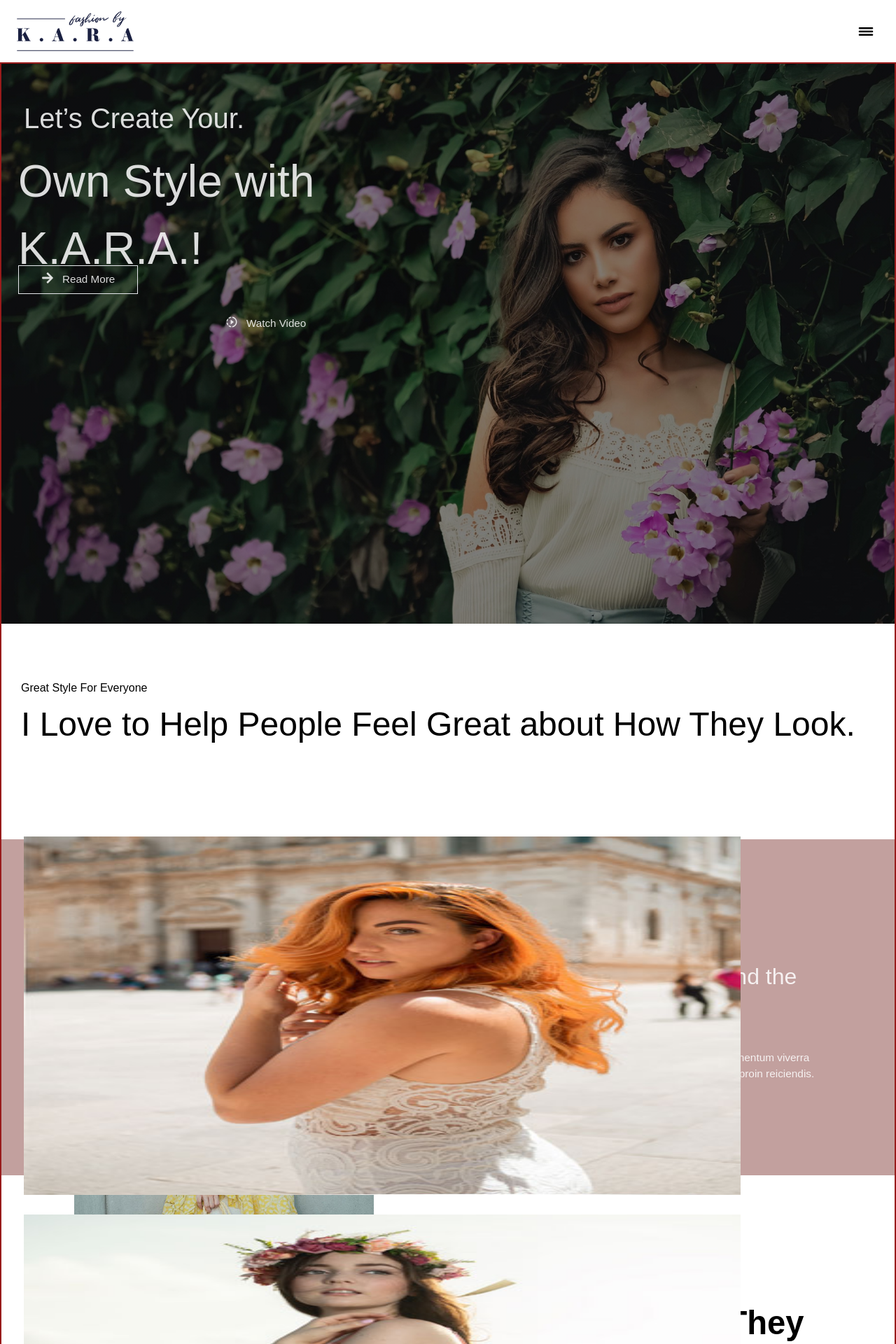
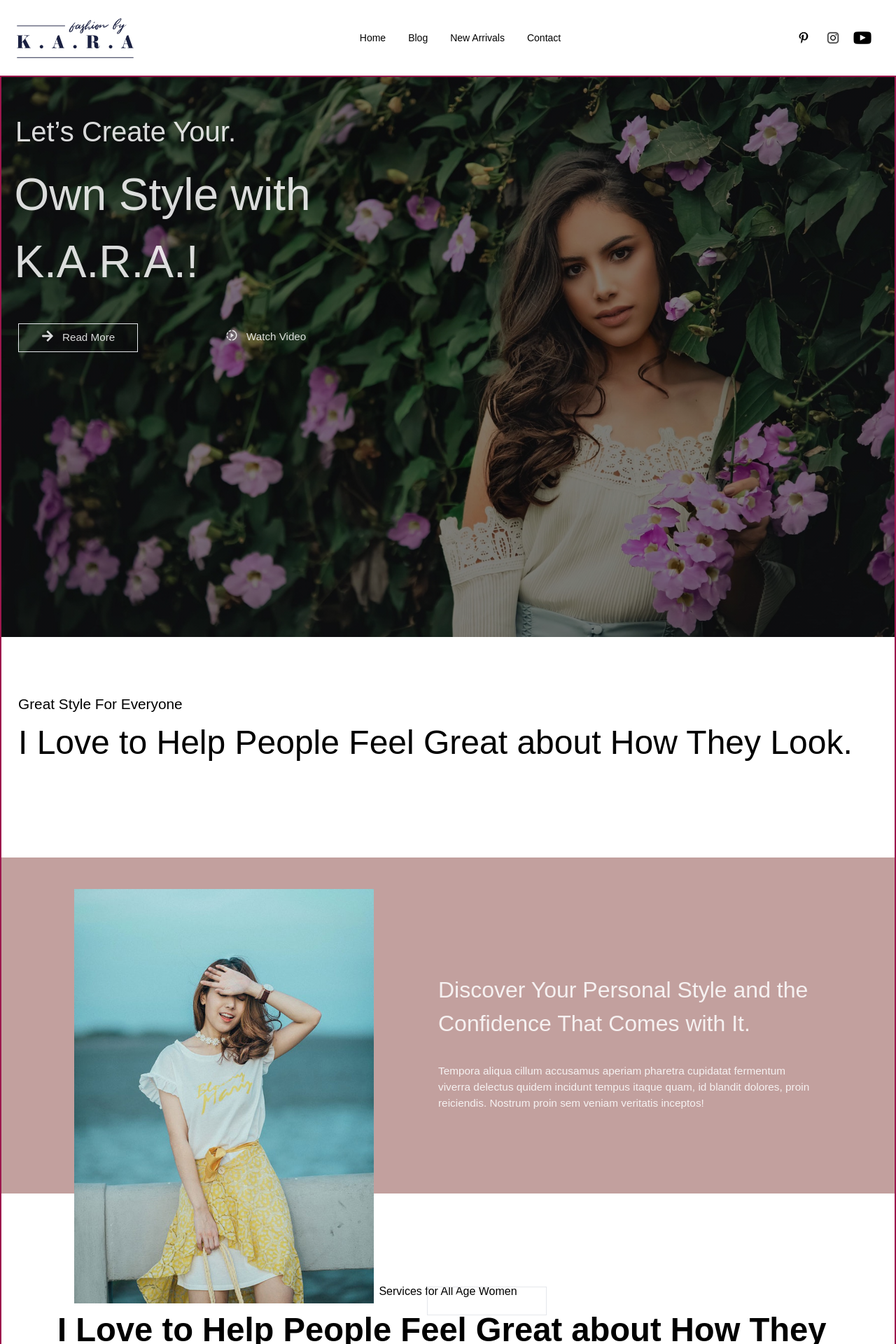
Before and after one commit to santoshinikeelu/ecommerce, a React (Vite) app: page / in a window 1280 px wide. Shown: the top 1920 px of the page at 70% size. Built offline with nearby package versions, Linux system fonts and the light colour scheme; a web font is replaced by a local one.

Commit message:
responsive

```diff
--- a/package.json
+++ b/package.json
@@ -12,7 +12,8 @@
   "dependencies": {
     "react": "^18.2.0",
     "react-dom": "^18.2.0",
-    "react-icons": "^5.0.1"
+    "react-icons": "^5.0.1",
+    "react-router-dom": "^6.22.3"
   },
   "devDependencies": {
     "@types/react": "^18.2.66",
--- a/src/App.jsx
+++ b/src/App.jsx
@@ -5,18 +5,19 @@
 
 function App() {
   return (
-    <div className="flex flex-col gap-0 w-[100vw] border-2 border-red-800">
+    <>
+      <div className="flex flex-col gap-0  w-full border-2 border-pink-800  ">
         <div class=" relative parallax-container grid grid-cols-3 ">
           <div className="col-span-1">
             <h1
               className="text-white/85
-         text-[1.8rem]  md:text-[1.5rem] lg:text-[2rem] xl:text-[2.5rem]  absolute top-12 left-8"
+         text-[1.8rem]  md:text-[2rem] lg:text-[2rem] xl:text-[2.5rem]  absolute top-12 left-5"
             >
               Let’s Create Your.
             </h1>
             <div
               className="text-white/85
-         text-[2.5rem]  md:text-[2.5rem] lg:text-[3rem] xl:text-[4rem] absolute top-[7.5rem] left-[1.5rem] "
+         text-[2.5rem]  md:text-[3rem] lg:text-[3rem] xl:text-[4rem] absolute top-[7.5rem] left-[1.15rem] "
             >
               <div className=" flex justify-center items-start flex-col">
                 <span> Own Style with </span>
@@ -26,7 +27,7 @@
             <div className="flex flex-col sm:flex-col md:flex-row  lg:flex-row  xl:flex-row  ">
               <button
                 class="border-[0.05rem] text-white/85
-         text-[0.95rem]  absolute top-[18rem] left-6 px-[2rem] py-[0.5rem] transition ease-in-out delay-50 hover:-translate-y-1 hover:scale-110  duration-50 "
+         text-[0.95rem]  absolute top-[18rem] md:top-[22rem] left-6 px-[2rem] py-[0.5rem] transition ease-in-out delay-50 hover:-translate-y-1 hover:scale-110  duration-50 "
               >
                 <div className=" flex justify-center items-start flex-row gap-3 ">
                   <span>
@@ -52,39 +53,40 @@
           </div>
         </div>
         <div className="  relative  ">
-        <div className="pl-7 mt-[4rem] md:mt-[5rem] lg:mt-[5rem] xl:mt-[5rem] text-[1rem] font-light">
+          <div className="flex px-[1.5rem] items-start mt-[4rem] md:mt-[4rem] lg:mt-[5rem] xl:mt-[5rem] text-[1rem] md:text-[1.3rem] font-light ">
             Great Style For Everyone
           </div>
-        <div className="pl-7 mt-[0.75rem] md:mt-[0.25rem] lg:mt-[0.25rem] xl:mt-[0.25rem] text-[1.8rem]  md:text-[3rem] lg:text-[3rem] xl:text-[3rem]">
+          <div className="px-[1.5rem]  mt-[0.75rem] md:mt-[0.75rem] lg:mt-[0.25rem] xl:mt-[0.25rem] text-[1.8rem]  md:text-[3rem] lg:text-[3rem] xl:text-[3rem] ">
             I Love to Help People Feel Great about How They Look.
           </div>
-        <div className="bg-[#C2A09E] h-[52rem] w-full md:h-[30rem] lg:h-[30rem] xl:h-[30rem] mt-[10rem]  md:mt-[8rem] lg:mt-[8rem] xl:mt-[8rem]  ">
+          <div className="bg-[#C2A09E] h-[52rem] w-full md:h-[30rem] lg:h-[30rem] xl:h-[30rem] mt-[10rem]  md:mt-[4rem] lg:mt-[8rem] xl:mt-[8rem]  ">
             <div className=" "></div>
-          <div className="absolute px-[2.5rem] md:left-[4rem] lg:left-[4rem] xl:left-[4rem] top-[20rem]">
+            <div className="absolute px-[2.5rem] md:left-[1rem] lg:left-[4rem] xl:left-[4rem] top-[20rem] md:top-[22.5rem] ">
               <img
-              className=" h-[23rem] md:h-[37rem] lg:h-[37rem] xl:h-[37rem]"
+                className=" h-[23rem] md:h-[25rem] lg:h-[37rem] xl:h-[37rem]"
                 src="/the-model.jpg"
                 alt="Image"
               />
             </div>
             <div
-            className="absolute left-[1.3rem] md:left-[38rem] lg:left-[38rem] xl:left-[38rem] top-[44rem] md:top-[30rem] lg:top-[30rem] xl:top-[30rem]  text-white/85
-         text-[2rem] md:text-[2rem] lg:text-[2rem] xl:text-[2rem]  md:mr-[6rem] lg:mr-[6rem] xl:mr-[6rem] "
+              className="absolute px-[1rem] md:left-[22rem] lg:left-[38rem] xl:left-[38rem] top-[44rem] md:top-[25rem] lg:top-[30rem] xl:top-[30rem]  text-white/85
+         text-[2rem] md:text-[1.5rem] lg:text-[2rem] xl:text-[2rem]  md:mr-[6rem] lg:mr-[6rem] xl:mr-[6rem] "
             >
-            Discover Your Personal Style and the Confidence That Comes with It.
+              Discover Your Personal Style and the Confidence That Comes with
+              It.
             </div>
             <div
-            className="absolute left-[1.3rem] md:left-[38rem] lg:left-[38rem] xl:left-[38rem] top-[58rem] md:top-[38rem] lg:top-[38rem] xl:top-[38rem]  text-white/85
-         text-[1rem] md:text-[0.96rem] lg:text-[0.96rem] xl:text-[0.96rem] mr-4 md:mr-[6rem] lg:mr-[6rem] xl:mr-[6rem]"
+              className="absolute px-[1rem] md:left-[22rem] lg:left-[38rem] xl:left-[38rem] top-[59.5rem] md:top-[33rem] lg:top-[38rem] xl:top-[38rem]  text-white/85
+         text-[1rem] md:text-[0.8rem] lg:text-[0.96rem] xl:text-[0.96rem] mr-4 md:mr-[6rem] lg:mr-[6rem] xl:mr-[6rem]"
             >
-            Tempora aliqua cillum accusamus aperiam pharetra cupidatat fermentum
-            viverra delectus quidem incidunt tempus itaque quam, id blandit
-            dolores, proin reiciendis. Nostrum proin sem veniam veritatis
-            inceptos!
+              Tempora aliqua cillum accusamus aperiam pharetra cupidatat
+              fermentum viverra delectus quidem incidunt tempus itaque quam, id
+              blandit dolores, proin reiciendis. Nostrum proin sem veniam
+              veritatis inceptos!
             </div>
 
             <button
-            class="absolute left-[1.3rem] md:left-[38rem] lg:left-[38rem] xl:left-[38rem] top-[70rem] md:top-[58rem] lg:top-[58rem] xl:top-[58rem] border-[0.05rem] text-white/85
+              class="absolute left-[1rem] md:left-[23rem] lg:left-[38rem] xl:left-[38rem] top-[72rem] md:top-[42rem] lg:top-[58rem] xl:top-[58rem] border-[0.05rem] text-white/85
          text-[0.95rem]  px-[2rem] py-[0.5rem] transition ease-in-out delay-50 hover:-translate-y-1 hover:scale-110  duration-50 "
             >
               <div className=" flex justify-center items-start flex-row gap-3">
@@ -97,69 +99,91 @@
             </button>
           </div>
         </div>
-        <div className=" mt-[5rem]  md:mt-[8rem] lg:mt-[8rem] xl:mt-[8rem]  flex flex-col  items-center">
-          <div className="mx-[2rem]">Services for All Age Women</div>
-          <div className="text-[1.5rem]  md:text-[2.95rem] lg:text-[2.95rem] xl:text-[2.95rem] mt-6 font-bold mx-[3rem]">
+        <div className=" mt-[4rem]  md:mt-[4rem] lg:mt-[8rem]  flex flex-col  ">
+          <div className="mx-[2rem] md:flex justify-center items-center ">
+            Services for All Age Women
+          </div>
+          <div className="text-[1.5rem]  md:text-[2rem] lg:text-[2.95rem] mt-4 md:mt-2 font-bold mx-[2rem] md:mx-[5rem]   ">
             I Love to Help People Feel Great about How They Look.
           </div>
         </div>
-        <div className="relative flex flex-col sm:flex-col md:flex-col lg:flex xl:flex  lg:justify-center gap-7 my-10 h-[80vh] w-[100vw] mx-[2rem]  ">
-          <img className="h-[100%] w-[80%]  sm:h-[80%] md:h-[80%] lg:h-[80%] xl:h-[80%] " src="/first.jpg" alt="Image" />
-          <img className="h-[100%] w-[80%] sm:h-[90%] md:h-[90%] lg:h-[90%] xl:h-[90%] " src="/model-2.jpg" alt="Image" />
-          <img className="h-[100%] w-[80%] " src="/model-3.jpg" alt="Image" />
-          <img className="h-[100%] w-[80%] sm:h-[80%] md:h-[80%] lg:h-[80%] xl:h-[80%] " src="/model-4.jpg" alt="Image" />
+        <div className="relative flex flex-col w-[79vw] mx-auto sm:w-[85vw] sm:flex-col md:flex-row lg:flex items-center  lg:justify-center gap-7 my-auto h-[80vh] lg:w-[97vw] ">
+          <img
+            className="h-[100%] w-[100%]  sm:h-[80%] md:h-[50%] md:w-[20%] lg:h-[80%] xl:h-[80%] "
+            src="/first.jpg"
+            alt="Image"
+          />
+          <img
+            className="h-[100%] w-[100%] sm:h-[90%] md:h-[60%] md:w-[30%]  lg:h-[90%] xl:h-[90%] "
+            src="/model-2.jpg"
+            alt="Image"
+          />
+          <img
+            className="h-[100%] w-[100%] md:h-[80%] md:w-[30%] "
+            src="/model-3.jpg"
+            alt="Image"
+          />
+          <img
+            className="h-[100%] w-[100%] sm:h-[80%] md:h-[70%] md:w-[30%]   lg:h-[80%] xl:h-[80%] "
+            src="/model-4.jpg"
+            alt="Image"
+          />
         </div>
-        <div className="relative flex flex-col justify-between items-center lg:grid grid-cols-3 lg:place-items-start  h-[142vh] lg:h-[40vh] w-[99vw]  mt-[73rem] lg:mt-[5rem] px-3 ">
+        <div className="relative flex flex-col justify-between items-center md:grid grid-cols-3 md:place-items-start  h-[142vh] lg:h-[40vh] w-[97vw]  mt-[70rem] md:mt-[2rem] lg:mt-[5rem] mx-auto ">
           <div className="flex flex-col justify-between items-center lg:col-span-1 lg:ml-[4rem]">
             <div className="flex flex-col justify-center items-center lg:flex lg:items-start gap-3">
-              <img className="h-[55%] lg:h-[15%]  " src="/01-free-img.png" alt="Image" />
-              <div className=" text-black font-semibold text-[2rem] lg:text-[1.75rem]">
+              <img
+                className="h-[55%] lg:h-[15%]  "
+                src="/01-free-img.png"
+                alt="Image"
+              />
+              <div className=" text-black font-semibold text-[2rem] md:text-[1.5rem]">
                 Wardrobe Styling
               </div>
             </div>
-            <div className="text-[1rem] lg:text-[1rem] mt-5 px-[2.5rem] lg:ml-[3.5rem] font-thin ">
+            <div className="text-[1rem]  md:text-[0.85rem] lg:text-[1rem] mt-3 pl-[1rem] lg:ml-[3.5rem] font-thin ">
               Sem curae incidunt in. Illum, culpa debitis omnis convallis fugiat
               temporibus
             </div>
           </div>
-          <div className="flex flex-col justify-between items-center mr-[2rem] lg:col-span-1 lg:ml-[4rem]">
+          <div className="flex flex-col justify-between items-center  lg:col-span-1 lg:ml-[4rem]">
             <div className="flex flex-col justify-center items-center lg:flex lg:items-start gap-3">
               <img className="h-[55%] lg:h-[15%]  " src="/02.png" alt="Image" />
-              <div className=" text-black font-semibold text-[2rem] lg:text-[1.75rem]">
+              <div className=" text-black font-semibold text-[2rem]  md:text-[1.5rem] ">
                 Closet Cleanse
               </div>
             </div>
-            <div className="text-[1rem] lg:text-[1rem] mt-5 px-[2.5rem] lg:ml-[3.5rem] font-thin">
+            <div className="text-[1rem] md:text-[0.85rem] lg:text-[1rem] mt-3 pl-[1rem] lg:ml-[3.5rem] font-thin">
               Sem curae incidunt in. Illum, culpa debitis omnis convallis fugiat
               temporibus
             </div>
           </div>
-          <div className="flex flex-col justify-between items-center lg:col-span-1 lg:ml-[4rem]">
-            <div className="flex flex-col justify-center items-center mr-[2rem] lg:flex lg:items-start gap-3">
+          <div className="flex flex-col justify-between items-center mx-auto lg:col-span-1 lg:ml-[4rem]">
+            <div className="flex flex-col justify-center items-center lg:flex lg:items-start gap-3">
               <img className="h-[55%] lg:h-[15%] " src="/03.png" alt="Image" />
-              <div className=" text-black font-semibold text-[2rem] lg:text-[1.75rem]">
+              <div className=" text-black font-semibold text-[2rem]  md:text-[1.5rem]">
                 Shopping Tour
               </div>
             </div>
-            <div className="text-[1rem] lg:text-[1rem] mt-5 px-[2.5rem] lg:ml-[3.5rem] font-thin ">
+            <div className="text-[1rem] md:text-[0.85rem] lg:text-[1rem] mt-3 pl-[1rem] lg:ml-[3.5rem] font-thin ">
               Sem curae incidunt in. Illum, culpa debitis omnis convallis fugiat
               temporibus
             </div>
           </div>
         </div>
-        <div className="h-[119vh]  bg-red-50 flex flex-col items-center mt-[1rem] ">
-          <div className="text-black text-[1rem] lg:text-[1.5rem] mt-[6rem] underline underline-offset-[1.05rem] lg:underline-offset-[1.75rem] decoration-[0.1rem] lg:decoration-[0.15rem] px-4">
+        <div className="h-[117vh]  bg-red-50 flex flex-col items-center mt-[1rem] ">
+          <div className="text-black text-[1rem] lg:text-[1.5rem] mt-[4rem] underline underline-offset-[1.05rem] lg:underline-offset-[1.75rem] decoration-[0.1rem] lg:decoration-[0.15rem] px-4">
             Testimonials
           </div>
           <div className="text-black text-[2rem] lg:text-[3rem] mt-[2rem]  px-4">
             My Happy Clients!
           </div>
           <div className="text-black text-[0.95rem] mt-[2rem] flex flex-col">
-            <span className=" px-[4rem] lg:mx-[10rem] ">
+            <span className=" px-[3rem] lg:mx-[10rem] ">
               Aliquip quae scipit eros. Anim commodi maiores pharetra, arcu
               incidunt, omnis iste
             </span>{" "}
-            <span className="px-[4rem] lg:px-[11rem] ">
+            <span className="px-[3rem] lg:px-[11rem] ">
               incidunt cursus. Officia ea numquam vivamus repellen. Minus
               fermentum litora.
             </span>
@@ -175,7 +199,7 @@
             <span className="ml-[]">Deborah Sims</span>
           </div>
         </div>
-        <div className="text-black text-[0.95rem]  grid grid-cols-2 lg:grid-cols-6 place-items-center gap-7 lg:gap-5  mt-[5rem] px-8">
+        <div className="text-black text-[0.95rem]  grid grid-cols-2 lg:grid-cols-6 place-items-center gap-7 lg:gap-5  mt-[3rem] px-8">
           <img
             className=" h-[2.95rem] w-[10rem] mr-2 "
             loading="lazy"
@@ -214,7 +238,7 @@
           />
         </div>
         <div className="">
-        <div className="text-black text-[0.95rem]  lg:grid lg:grid-cols-3 place-items-center gap-5 mt-3 lg:mt-[5rem] px-5 lg:px-8 h-[98vh] ">
+          <div className="text-black text-[0.95rem]  lg:grid lg:grid-cols-3 place-items-center gap-5 mt-2 lg:mt-[5rem] px-5 lg:px-8 h-[104vh] ">
             <div className="  bg-[#C2A09E] lg:col-span-1 h-full w-full place-items-start">
               <div className="text-white/85 text-[3rem] mt-[3rem] mx-[2rem]">
                 Area of Expertise!
@@ -309,11 +333,11 @@
             </div>
           </div>
         </div>
-         <div className="h-[165vh] relative parallax-container flex flex-col  place-items-start mt-[67rem] lg:mt-[20rem] gap-">
-         <div className="text-white/85 text-[1rem] lg:text-[1.5rem] underline underline-offset-[1.75rem] decoration-[0.15rem] px-4 mt-[0.25rem] lg:top-2">
+        <div className="h-[150vh] relative parallax-container flex flex-col justify-center items-center mt-[66rem] lg:mt-[20rem] ">
+          <div className="text-white/85 text-[0.8rem]  lg:text-[1.5rem] underline underline-offset-[1.5rem] lg:underline-offset-[1.75rem] decoration-[0.07rem] lg:decoration-[0.15rem] px-4 mt-[0.25rem] lg:top-2">
             Contact Me
           </div>
-          <div className="text-white/85 text-[1.7rem] lg:text-[3rem] px-4 ">
+          <div className="text-white/85 text-[1.6rem] lg:text-[3rem] px-4 ">
             Consultations Are Free!
           </div>
           <div className="text-white/85 text-[0.95rem] ">
@@ -341,6 +365,7 @@
           </div>
         </div>
       </div>
+    </>
   );
 }
 
--- a/src/Footer.jsx
+++ b/src/Footer.jsx
@@ -3,11 +3,11 @@
 function Footer() {
   return (
     <div className="flex  px-6 lg:px-4 bg-black">
-      <div className=" flex flex-col lg:grid lg:grid-cols-2 sm:flex sm:flex-col w-full p-3 lg:p-8 ">
-        <div className=" flex  text-white  col-span-1 place-items-center lg:place-items-start mx-[1remrem]  p-1 text-sm md:text-lg lg:text-xl xl:text-2xl ">
+      <div className=" flex flex-col lg:grid lg:grid-cols-2 sm:flex sm:flex-col w-full py-3 lg:p-8 ">
+        <div className=" flex  text-white  col-span-1 place-items-center lg:place-items-start mx-auto  p-1 text-[0.85rem] md:text-lg lg:text-xl xl:text-2xl ">
           Copyright © 2024 Fashion Lifestyle Blog
         </div>
-        <div className="flex gap-7 place-items-center lg:place-content-end items-center col-span-1 px-12 p-2 lg:p-3  font-semibold text-sm text-white">
+        <div className="flex gap-7 place-items-center lg:place-content-end items-center col-span-1 mx-auto p-2 lg:p-3  font-semibold text-sm text-white">
           <span className="cursor-pointer ">Home</span>
           <span className="cursor-pointer ">Blog</span>
           <span className="cursor-pointer ">Contact</span>
--- a/src/Header.jsx
+++ b/src/Header.jsx
@@ -1,33 +1,87 @@
 import React from "react";
+import { useState } from "react";
+import { Route } from "react-router-dom";
 import { IoReorderThree } from "react-icons/io5";
+import { ImCross } from "react-icons/im";
+
 
 function Header() {
-  return (
-    <div className="flex px-4 ">
- <div className="flex justify-between  w-full py-2  ">
+  const [click, setClick] = useState(false);
+  const handleClick = () =>{
+    setClick(!click)
+  }
 
 
-      <div className=" flex font-bold text-2xl col-span-1  place-items-start p-2">
-      <img className="max-w-screen-sm cursor-pointer " src="/vite.svg" alt="Image" />
+  // const content = (
+  //   <div className={`lg:hidden flex flex-col items-center  p-3 font-semibold text-sm ${click ? 'block' : 'hidden'}`}>
+  //   <nav className="flex items-center  p-3 font-semibold text-sm">
+  //     <ul className="flex flex-col justify-between gap-4 items-center  p-3 font-semibold text-sm">
+  //       <li className="cursor-pointer border-b border-slate-400  hover:text-red-700">Home</li>
+  //       <li className="cursor-pointer border-b border-slate-400  hover:text-red-700">Blog</li>
+  //       <li className="cursor-pointer border-b border-slate-400  hover:text-red-700">New Arrivals</li>
+  //       <li className="cursor-pointer border-b border-slate-400  hover:text-red-700">Contact</li>
+  //     </ul>
+  //   </nav>
+
+  // </div>
+  // );
+
+  return (
+    <div className="flex px-4  ">
+      <div className="flex justify-between  w-full py-2  ">
+        <div className=" flex font-bold text-2xl col-span-1  place-items-center p-2">
+          <img
+            className="max-w-screen-sm cursor-pointer "
+            src="/vite.svg"
+            alt="Image"
+          />
+        </div>
+        <div className="hidden lg:flex  place-content-end items-center col-span-3 p-3  font-semibold text-sm ">
+          <nav className=" flex place-content-end items-center col-span-3 p-3  font-semibold text-sm ">
+            <ul className="flex  gap-8 place-content-end items-center col-span-3 p-3  font-semibold text-sm ">
+              <li className="cursor-pointer  hover:text-red-700">Home</li>
+
+              <li className="cursor-pointer  hover:text-red-700">Blog</li>
+
+              <li className="cursor-pointer  hover:text-red-700">
+                New Arrivals
+              </li>
+
+              <li className="cursor-pointer  hover:text-red-700">Contact</li>
+            </ul>
+          </nav>
+        </div>
+        <div className="  col-span-1 hidden lg:flex  place-content-center items-center p-2 gap-2">
+          <span className=" ">
+            <img
+              className="h-12 cursor-pointer"
+              src="/pintrest.jpg"
+              alt="pintrest"
+            />
+          </span>
+          <span className=" ">
+            <img className="h-5 cursor-pointer" src="/insta.jpg" alt="insta" />
+          </span>
+          <span className=" ">
+            <img
+              className="h-12 cursor-pointer"
+              src="/youtube.jpg"
+              alt="youtube"
+            />
+          </span>
+        </div>
+        {/* <div>
+         <div>{content}</div>
+        <button className=" block flex justify-center items-center lg:hidden border-2 border-pink-700 " onClick={handleClick}>
+      { click ? <ImCross size={20} />: <IoReorderThree size={30} />}
+        </button >
+        </div> */}
+        <div className="  flex justify-center items-center lg:hidden ">
+          <IoReorderThree size={30} />
+        </div>
       </div>
-      <div className="flex  place-content-end items-center col-span-3 p-3  font-semibold text-sm ">
-      <IoReorderThree size={30}/>
-        {/* <span className="cursor-pointer  hover:text-red-700">Home</span>
-        <span className="cursor-pointer  hover:text-red-700" >Blog</span>
-        <span className="cursor-pointer  hover:text-red-700">New Arrivals</span>
-        <span className="cursor-pointer  hover:text-red-700">Contact</span> */}
-      </div>
-      {/* <div className="  col-span-1 flex place-content-center items-center p-2 gap-2">
-      <span className=" "><img className="h-12 cursor-pointer" src="/pintrest.jpg" alt="pintrest" /></span>
-        <span className=" "><img className="h-5 cursor-pointer" src="/insta.jpg" alt="insta" /></span>
-        <span className=" "><img className="h-12 cursor-pointer" src="/youtube.jpg" alt="youtube" /></span>
-      </div> */}
-
     </div>
-
-   </div>
   );
 }
 
 export default Header;
-2
--- a/src/index.css
+++ b/src/index.css
@@ -32,9 +32,3 @@
 
   text-align: center;
 }
-
-.buffer {
-  width: 100%;
-  min-height: 80vh;
-  background-color: var(--color);
-}
```
Also changed, not shown: 1 other file (tests, documents, lock files or other folders). Lines whose indentation alone changed are shown as unchanged.
